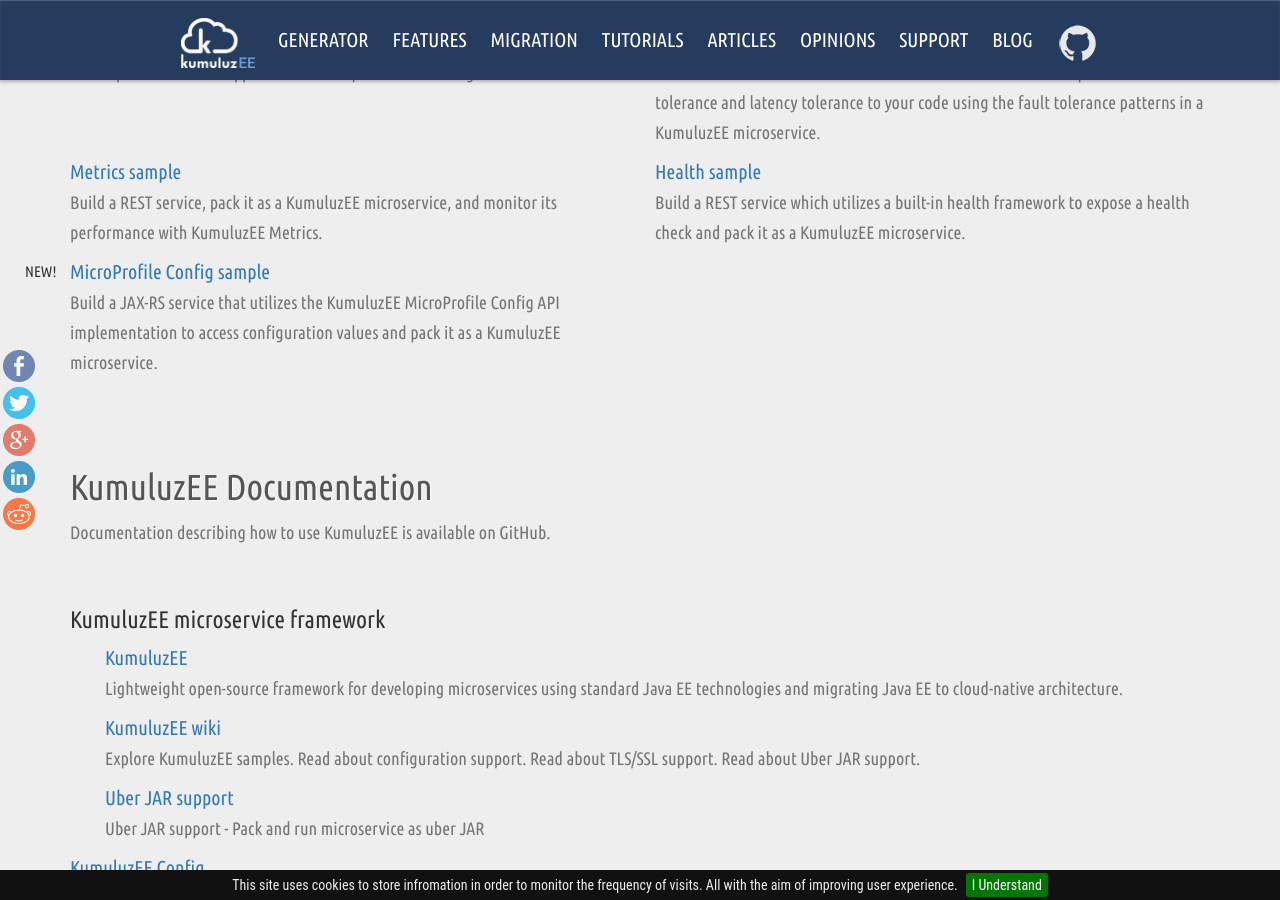
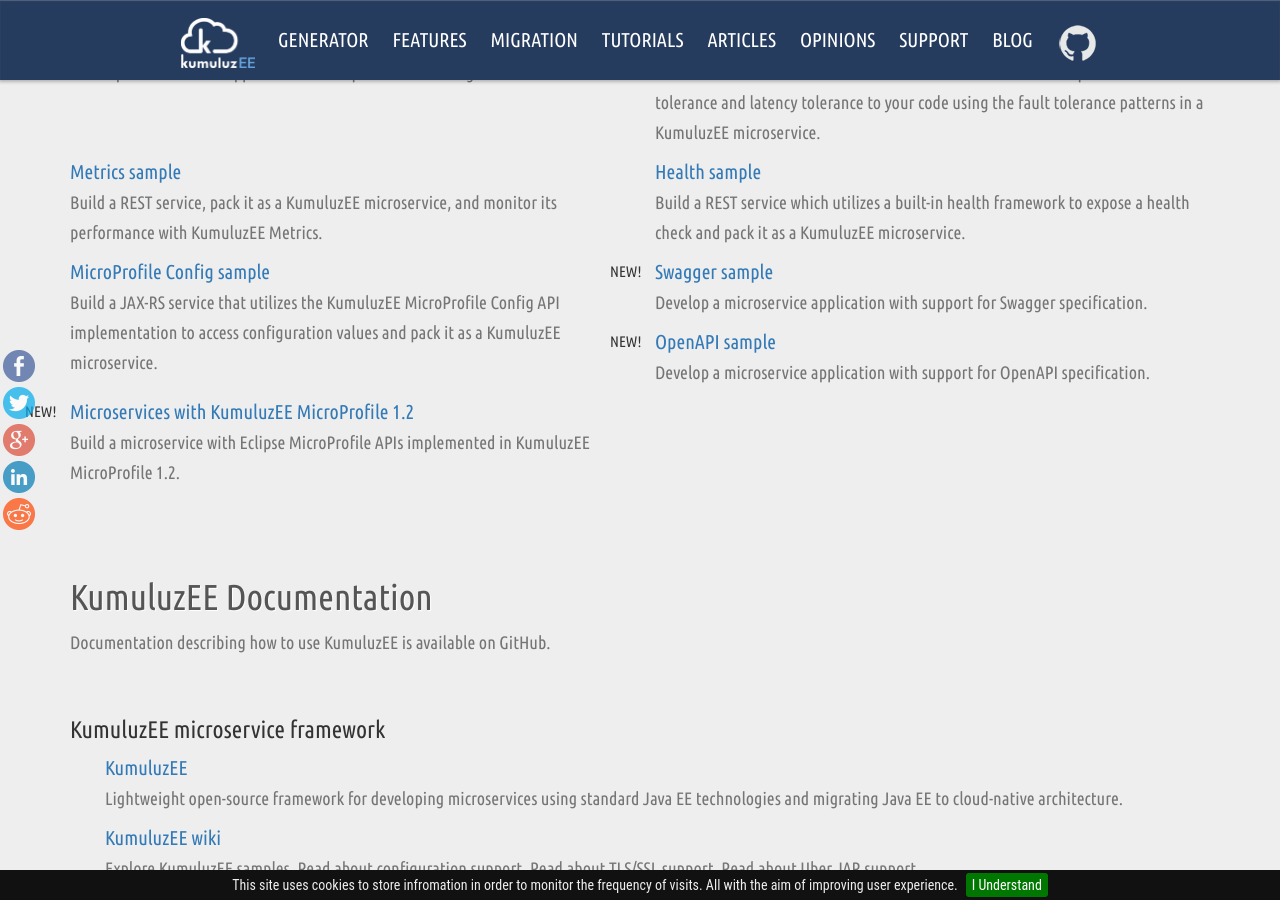
Before and after one commit to kumuluz/ee.kumuluz.com, a Jekyll site: the page built from tutorial/index.html, in a window 1280 px wide and 900 px high, scrolled down 2276 px. Built offline with Jekyll 4.4.1, drawn with Linux system fonts in a browser that asks for light colours; nearby versions of some CDN libraries; comment, search, counter and statistics services are not loaded.

Commit message:
update tutorials

```diff
--- a/tutorial/index.html
+++ b/tutorial/index.html
@@ -169,9 +169,23 @@
 						<p>Build a REST service which utilizes a built-in health framework to expose a health check and pack it as a KumuluzEE microservice.</p>
 					</div>
 					<div class="col-md-6 tutorial-block">
-						<small>NEW!</small>
 						<a href="https://github.com/kumuluz/kumuluzee-samples/tree/master/kumuluzee-config-mp" target="_blank">MicroProfile Config sample</a>
 						<p>Build a JAX-RS service that utilizes the KumuluzEE MicroProfile Config API implementation to access configuration values and pack it as a KumuluzEE microservice.</p>
+					</div>
+					<div class="col-md-6 tutorial-block">
+						<small>NEW!</small>
+						<a href="https://github.com/kumuluz/kumuluzee-samples/tree/master/kumuluzee-swagger" target="_blank">Swagger sample</a>
+						<p>Develop a microservice application with support for Swagger specification.</p>
+					</div>
+					<div class="col-md-6 tutorial-block">
+						<small>NEW!</small>
+						<a href="https://github.com/kumuluz/kumuluzee-samples/tree/master/kumuluzee-openapi" target="_blank">OpenAPI sample</a>
+						<p>Develop a microservice application with support for OpenAPI specification.</p>
+					</div>
+					<div class="col-md-6 tutorial-block">
+						<small>NEW!</small>
+						<a href="https://github.com/kumuluz/kumuluzee-samples/tree/master/kumuluzee-microProfile-1.2" target="_blank">Microservices with KumuluzEE MicroProfile 1.2</a>
+						<p>Build a microservice with Eclipse MicroProfile APIs implemented in KumuluzEE MicroProfile 1.2.</p>
 					</div>
 				</div>
 
```
